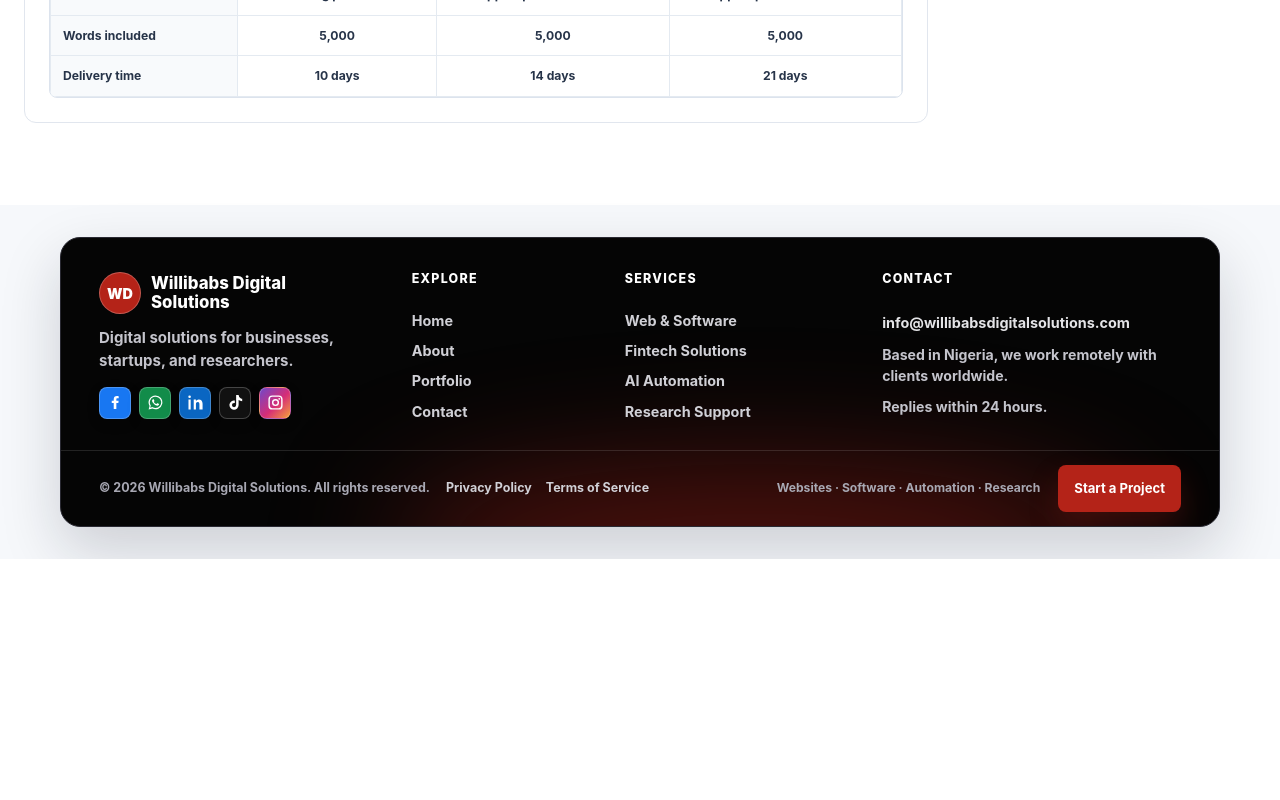
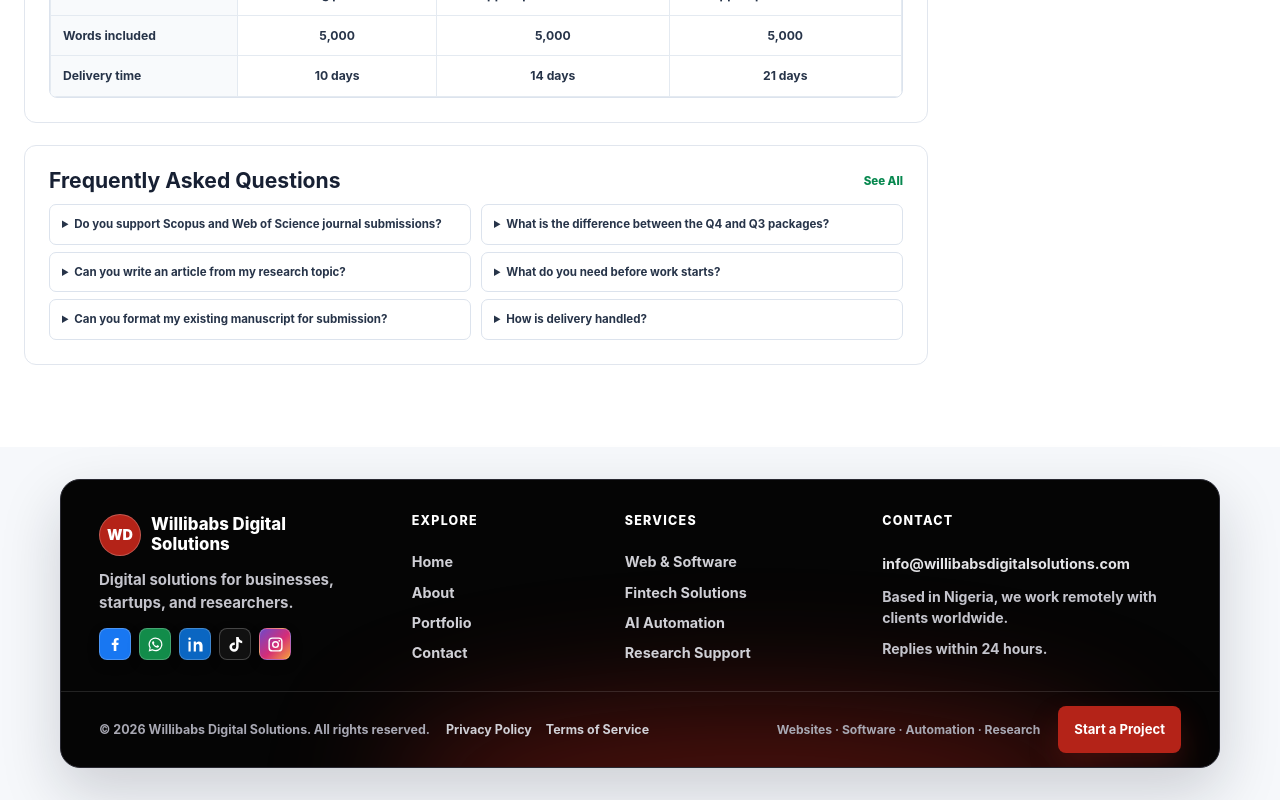
Before and after one commit to davidjames2708-dotcom/willibabsdigitalsolutions, a Next.js app: page /research-marketplace/gigs/scopus-publication in a window 1280 px wide. Shown: the part 2031-2831 px from the top of the page. Before the commit the page ends 2590 px from the top, so only its background shows below. Built offline with nearby package versions, Linux system fonts and the light colour scheme.

Commit message:
Add Scopus publication FAQs

```diff
--- a/app/research-marketplace/gigs/scopus-publication/page.jsx
+++ b/app/research-marketplace/gigs/scopus-publication/page.jsx
@@ -11,6 +11,15 @@ const plans = [
   { name: "Basic", price: "$200", title: "Write 1 article for Scopus", description: "I will write 1 article for Scopus or Web of Science, excluding publication.", words: "5,000", delivery: "10 days" },
   { name: "Standard", price: "$250", title: "Publish 1 article for Q4", description: "I will format an already written article, support submission, and support publication for Q4.", words: "5,000", delivery: "14 days" },
   { name: "Premium", price: "$300", title: "Publish 1 article for Q3", description: "I will format an already written article, support submission, and support publication for Q3.", words: "5,000", delivery: "21 days" },
+];
+
+const faqs = [
+  ["Do you support Scopus and Web of Science journal submissions?", "Yes. The service covers manuscript preparation, journal-fit guidance, formatting, and submission support for relevant Scopus or Web of Science journal options."],
+  ["What is the difference between the Q4 and Q3 packages?", "The Standard package is structured for Q4 publication support, while the Premium package is structured for Q3 publication support. The final journal choice should match your manuscript scope and the journal’s current requirements."],
+  ["Can you write an article from my research topic?", "Yes. The Basic package is for writing one article based on the research materials, brief, data, and source information you provide."],
+  ["What do you need before work starts?", "Please share your topic, field of study, manuscript or source materials, target journal if known, references, and preferred timeline."],
+  ["Can you format my existing manuscript for submission?", "Yes. The Standard and Premium packages include support for formatting an already written article and preparing it for the relevant submission requirements."],
+  ["How is delivery handled?", "Basic delivery is 10 days, Standard delivery is 14 days, and Premium delivery is 21 days. The final schedule is confirmed after reviewing your materials."],
 ];
 
 export default function ScopusPublicationGig() {
@@ -29,6 +38,10 @@ export default function ScopusPublicationGig() {
             <tr><th>Delivery time</th>{plans.map((plan) => <td key={plan.name}>{plan.delivery}</td>)}</tr>
           </tbody></table></div>
         </section>
+        <section className="research-gig-content-section research-faq" aria-labelledby="scopus-faq-title">
+          <div className="research-faq-heading"><h2 id="scopus-faq-title">Frequently Asked Questions</h2><a href="#scopus-faq-title">See All</a></div>
+          <div className="research-faq-grid">{faqs.map(([question, answer]) => <details key={question}><summary>{question}</summary><p>{answer}</p></details>)}</div>
+        </section>
       </div>
       <ScopusPackageSelector />
     </div>
```
